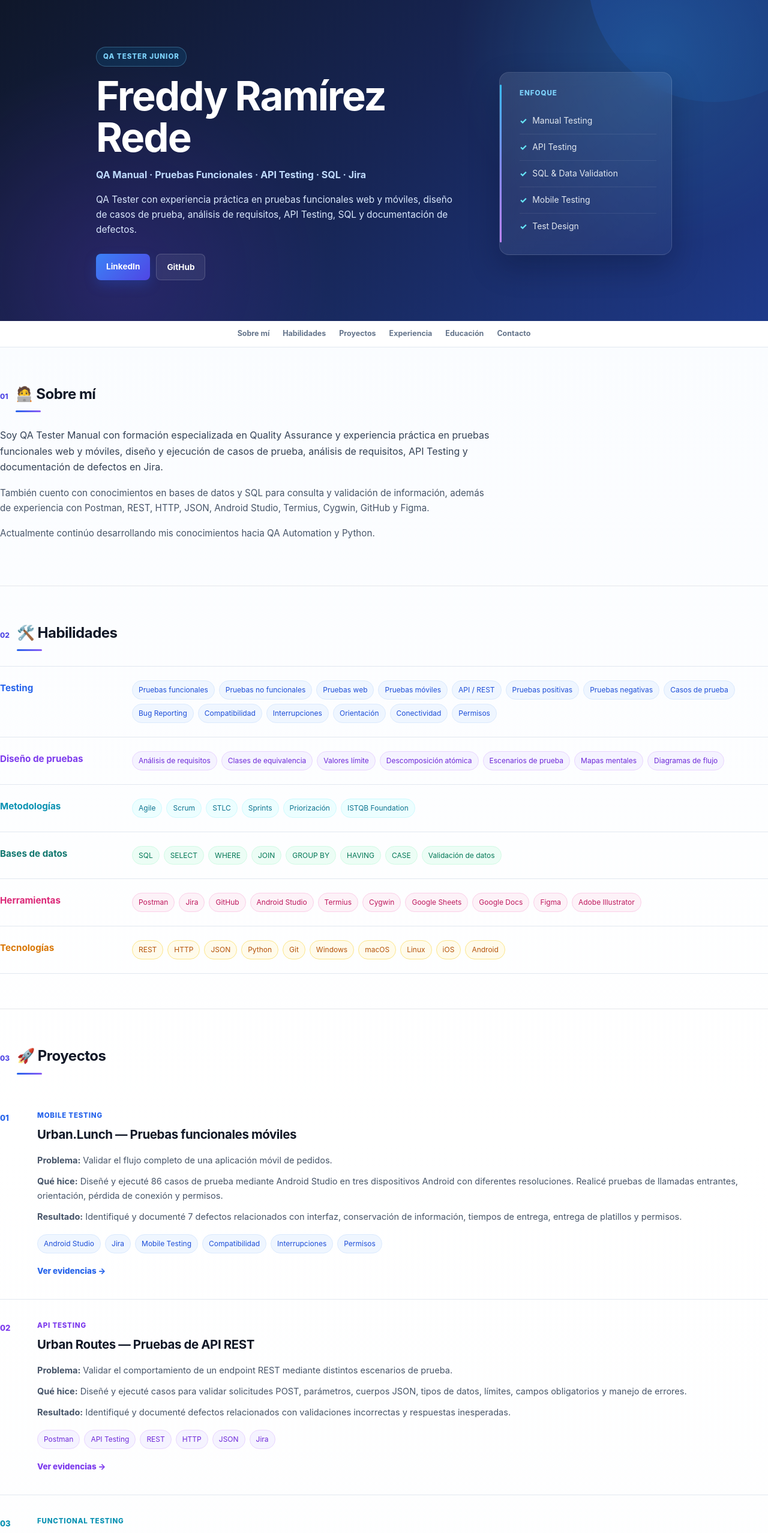
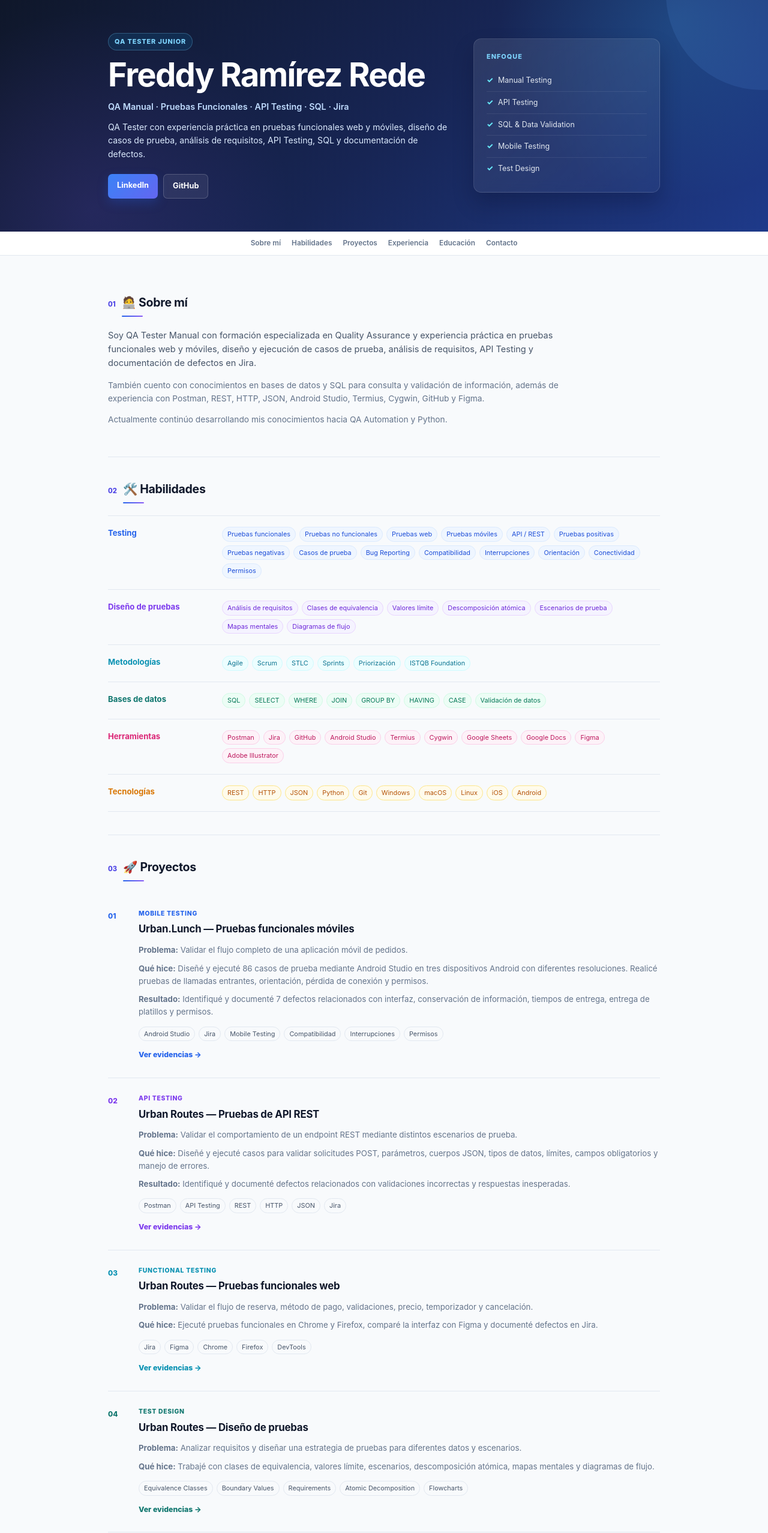
Before and after one commit to yizzitt/portfolio-qa, a plain HTML site: page index.html in a window 1280 px wide. Shown: the top 2555 px of the page at 60% size. Drawn offline with Linux system fonts and the light colour scheme.

Commit message:
Update style.css

```diff
--- a/style.css
+++ b/style.css
@@ -1,5 +1,5 @@
 /* =========================================================
-   BASE
+   RESET
    ========================================================= */
 
 * {
@@ -12,16 +12,8 @@ html {
 
 body {
     margin: 0;
-
-    background:
-        linear-gradient(
-            180deg,
-            #f8fbff 0%,
-            #ffffff 35%,
-            #f8fafc 100%
-        );
-
-    color: #1f2937;
+    background: #f8fafc;
+    color: #1e293b;
 
     font-family:
         Inter,
@@ -32,20 +24,16 @@ body {
         Arial,
         sans-serif;
 
-    line-height: 1.65;
+    line-height: 1.6;
 }
 
 a {
-    color: #2563eb;
     text-decoration: none;
-}
-
-a:hover {
-    text-decoration: none;
+    color: inherit;
 }
 
 .container {
-    width: min(960px, calc(100% - 40px));
+    width: min(920px, calc(100% - 40px));
     margin: 0 auto;
 }
 
@@ -56,76 +44,70 @@ a:hover {
 
 .hero {
     position: relative;
-
     overflow: hidden;
 
     background:
         radial-gradient(
-            circle at 85% 15%,
-            rgba(56, 189, 248, 0.22),
-            transparent 28%
+            circle at 88% 10%,
+            rgba(56, 189, 248, 0.18),
+            transparent 25%
         ),
         radial-gradient(
-            circle at 15% 85%,
-            rgba(124, 58, 237, 0.18),
-            transparent 30%
+            circle at 12% 90%,
+            rgba(139, 92, 246, 0.14),
+            transparent 28%
         ),
         linear-gradient(
             135deg,
             #0f172a 0%,
-            #172554 48%,
+            #172554 52%,
             #1e3a8a 100%
         );
 
     color: white;
 }
 
-.hero::before {
+.hero::after {
     content: "";
 
     position: absolute;
 
-    width: 420px;
-    height: 420px;
+    width: 320px;
+    height: 320px;
 
-    top: -250px;
-    right: -120px;
+    right: -150px;
+    top: -170px;
 
     border-radius: 50%;
 
-    background:
-        linear-gradient(
-            135deg,
-            rgba(37, 99, 235, 0.3),
-            rgba(8, 145, 178, 0.08)
-        );
+    background: rgba(96, 165, 250, 0.12);
 }
 
 .hero-grid {
     position: relative;
-    z-index: 2;
+    z-index: 1;
 
     display: grid;
 
     grid-template-columns:
-        minmax(0, 1.7fr)
-        minmax(260px, 0.8fr);
-
-    gap: 60px;
+        minmax(0, 1.55fr)
+        minmax(250px, 0.85fr);
 
     align-items: center;
 
-    padding: 78px 0 68px;
+    gap: 42px;
+
+    padding: 55px 0;
 }
 
 .eyebrow {
     display: inline-block;
 
-    margin-bottom: 14px;
+    margin-bottom: 12px;
 
-    padding: 6px 11px;
+    padding: 5px 10px;
 
-    border: 1px solid rgba(125, 211, 252, 0.3);
+    border: 1px solid rgba(125, 211, 252, 0.28);
 
     border-radius: 999px;
 
@@ -133,10 +115,10 @@ a:hover {
 
     color: #7dd3fc;
 
-    font-size: 0.72rem;
+    font-size: 0.68rem;
     font-weight: 800;
 
-    letter-spacing: 1px;
+    letter-spacing: 0.9px;
 }
 
 .hero h1 {
@@ -144,31 +126,31 @@ a:hover {
 
     color: #ffffff;
 
-    font-size: clamp(2.5rem, 6vw, 4.2rem);
+    font-size: clamp(2.2rem, 4.5vw, 3.4rem);
 
-    line-height: 1.03;
+    line-height: 1.05;
 
-    letter-spacing: -2px;
+    letter-spacing: -1.7px;
 }
 
 .hero-role {
-    margin: 15px 0;
+    margin: 12px 0;
 
     color: #bfdbfe;
 
-    font-size: 1rem;
+    font-size: 0.9rem;
 
-    font-weight: 650;
+    font-weight: 600;
 }
 
 .hero-description {
-    max-width: 680px;
+    max-width: 610px;
 
-    margin: 0 0 27px;
+    margin: 0 0 22px;
 
     color: #dbeafe;
 
-    font-size: 0.96rem;
+    font-size: 0.88rem;
 }
 
 .hero-actions {
@@ -176,28 +158,27 @@ a:hover {
 
     flex-wrap: wrap;
 
-    gap: 10px;
+    gap: 9px;
 }
 
 .button {
     display: inline-block;
 
-    padding: 10px 17px;
+    padding: 9px 15px;
 
-    border-radius: 8px;
+    border-radius: 7px;
 
-    font-size: 0.85rem;
+    font-size: 0.8rem;
 
     font-weight: 700;
 
     transition:
         transform 0.2s ease,
-        box-shadow 0.2s ease,
-        background 0.2s ease;
+        box-shadow 0.2s ease;
 }
 
 .button:hover {
-    transform: translateY(-2px);
+    transform: translateY(-1px);
 }
 
 .button-primary {
@@ -205,82 +186,49 @@ a:hover {
         linear-gradient(
             135deg,
             #3b82f6,
-            #4f46e5
+            #6366f1
         );
 
     color: white;
 
     box-shadow:
-        0 8px 20px rgba(37, 99, 235, 0.25);
-}
-
-.button-primary:hover {
-    box-shadow:
-        0 12px 25px rgba(37, 99, 235, 0.35);
+        0 7px 18px rgba(37, 99, 235, 0.25);
 }
 
 .button-secondary {
-    border: 1px solid rgba(255, 255, 255, 0.17);
+    border: 1px solid rgba(255, 255, 255, 0.18);
 
     background: rgba(255, 255, 255, 0.07);
 
-    color: #ffffff;
-}
-
-.button-secondary:hover {
-    background: rgba(255, 255, 255, 0.13);
+    color: white;
 }
 
 .hero-card {
-    position: relative;
-
-    padding: 25px;
+    padding: 21px;
 
     border: 1px solid rgba(255, 255, 255, 0.12);
 
-    border-radius: 16px;
+    border-radius: 13px;
 
     background:
         linear-gradient(
             145deg,
             rgba(255, 255, 255, 0.10),
-            rgba(255, 255, 255, 0.04)
+            rgba(255, 255, 255, 0.035)
         );
 
     box-shadow:
-        0 20px 50px rgba(2, 6, 23, 0.25);
+        0 18px 35px rgba(2, 6, 23, 0.22);
 
-    backdrop-filter: blur(12px);
-}
-
-.hero-card::before {
-    content: "";
-
-    position: absolute;
-
-    left: 0;
-    top: 20px;
-    bottom: 20px;
-
-    width: 3px;
-
-    border-radius: 3px;
-
-    background:
-        linear-gradient(
-            180deg,
-            #38bdf8,
-            #818cf8,
-            #c084fc
-        );
+    backdrop-filter: blur(10px);
 }
 
 .hero-card-label {
-    margin: 0 0 15px 8px;
+    margin: 0 0 12px;
 
     color: #7dd3fc;
 
-    font-size: 0.72rem;
+    font-size: 0.68rem;
     font-weight: 800;
 
     letter-spacing: 1px;
@@ -288,7 +236,7 @@ a:hover {
 
 .hero-card ul {
     margin: 0;
-    padding: 0 0 0 8px;
+    padding: 0;
 
     list-style: none;
 }
@@ -296,15 +244,17 @@ a:hover {
 .hero-card li {
     display: flex;
 
-    gap: 9px;
+    align-items: center;
 
-    padding: 10px 0;
+    gap: 8px;
+
+    padding: 8px 0;
 
     border-bottom: 1px solid rgba(255, 255, 255, 0.08);
 
     color: #e2e8f0;
 
-    font-size: 0.87rem;
+    font-size: 0.78rem;
 }
 
 .hero-card li:last-child {
@@ -313,7 +263,6 @@ a:hover {
 
 .hero-card li span {
     color: #67e8f9;
-
     font-weight: 800;
 }
 
@@ -329,11 +278,11 @@ a:hover {
 
     z-index: 100;
 
-    background: rgba(255, 255, 255, 0.92);
+    background: rgba(255, 255, 255, 0.96);
 
     border-bottom: 1px solid #e2e8f0;
 
-    backdrop-filter: blur(10px);
+    backdrop-filter: blur(8px);
 }
 
 .nav-inner {
@@ -343,9 +292,9 @@ a:hover {
 
     flex-wrap: wrap;
 
-    gap: 22px;
+    gap: 18px;
 
-    padding: 11px 0;
+    padding: 10px 0;
 }
 
 .nav a {
@@ -353,11 +302,13 @@ a:hover {
 
     color: #64748b;
 
-    font-size: 0.78rem;
+    font-size: 0.74rem;
 
-    font-weight: 650;
+    font-weight: 600;
+}
 
-    transition: color 0.2s ease;
+.nav a:hover {
+    color: #2563eb;
 }
 
 .nav a::after {
@@ -367,7 +318,7 @@ a:hover {
 
     left: 0;
     right: 0;
-    bottom: -5px;
+    bottom: -4px;
 
     height: 2px;
 
@@ -385,23 +336,38 @@ a:hover {
     transition: transform 0.2s ease;
 }
 
-.nav a:hover {
-    color: #2563eb;
-}
-
 .nav a:hover::after {
     transform: scaleX(1);
 }
 
 
 /* =========================================================
-   SECCIONES
+   MAIN
+   ========================================================= */
+
+/*
+   IMPORTANTE:
+   Tu <main> no tiene class="container".
+   Por eso limitamos el ancho aquí.
+*/
+
+main {
+    width: min(920px, calc(100% - 40px));
+
+    margin: 0 auto;
+
+    padding: 25px 0 65px;
+}
+
+
+/* =========================================================
+   SECTIONS
    ========================================================= */
 
 .section {
-    padding: 58px 0;
+    padding: 38px 0;
 
-    border-bottom: 1px solid #e5e7eb;
+    border-bottom: 1px solid #e2e8f0;
 }
 
 .section-title {
@@ -409,15 +375,15 @@ a:hover {
 
     align-items: baseline;
 
-    gap: 12px;
+    gap: 10px;
 
-    margin-bottom: 25px;
+    margin-bottom: 20px;
 }
 
 .section-title > span {
     color: #4f46e5;
 
-    font-size: 0.75rem;
+    font-size: 0.7rem;
 
     font-weight: 800;
 }
@@ -425,11 +391,11 @@ a:hover {
 .section-title h2 {
     margin: 0;
 
-    color: #111827;
+    color: #0f172a;
 
-    font-size: 1.5rem;
+    font-size: 1.22rem;
 
-    letter-spacing: -0.5px;
+    letter-spacing: -0.3px;
 }
 
 .section-title h2::after {
@@ -437,12 +403,12 @@ a:hover {
 
     display: block;
 
-    width: 42px;
-    height: 3px;
+    width: 35px;
+    height: 2px;
 
-    margin-top: 8px;
+    margin-top: 6px;
 
-    border-radius: 3px;
+    border-radius: 2px;
 
     background:
         linear-gradient(
@@ -458,21 +424,21 @@ a:hover {
    ========================================================= */
 
 .prose {
-    max-width: 820px;
+    max-width: 760px;
 }
 
 .prose p {
-    margin: 0 0 17px;
+    margin: 0 0 13px;
 
-    color: #475569;
+    color: #64748b;
 
-    font-size: 0.95rem;
+    font-size: 0.86rem;
 }
 
 .prose p:first-child {
-    color: #334155;
+    color: #475569;
 
-    font-size: 1rem;
+    font-size: 0.91rem;
 }
 
 
@@ -487,13 +453,19 @@ a:hover {
 .skill-row {
     display: grid;
 
-    grid-template-columns: 190px 1fr;
+    grid-template-columns: 165px 1fr;
 
-    gap: 30px;
+    gap: 25px;
 
-    padding: 23px 0;
+    padding: 18px 0;
 
     border-bottom: 1px solid #e2e8f0;
+}
+
+.skill-row h3 {
+    margin: 0;
+
+    font-size: 0.82rem;
 }
 
 .skill-row:nth-child(1) h3 {
@@ -520,22 +492,18 @@ a:hover {
     color: #d97706;
 }
 
-.skill-row h3 {
-    margin: 0;
-
-    font-size: 0.95rem;
-}
-
 .tags {
     display: flex;
 
     flex-wrap: wrap;
 
-    gap: 7px;
+    gap: 6px;
 }
 
 .tags span {
-    padding: 5px 10px;
+    display: inline-block;
+
+    padding: 4px 8px;
 
     border: 1px solid #e2e8f0;
 
@@ -543,22 +511,15 @@ a:hover {
 
     background: #ffffff;
 
-    color: #475569;
+    color: #64748b;
 
-    font-size: 0.75rem;
+    font-size: 0.68rem;
 
-    transition:
-        transform 0.15s ease,
-        border-color 0.15s ease,
-        background 0.15s ease;
-}
-
-.tags span:hover {
-    transform: translateY(-1px);
+    line-height: 1.35;
 }
 
 
-/* Diferentes familias de colores */
+/* Colores de tags */
 
 .skill-row:nth-child(1) .tags span {
     background: #eff6ff;
@@ -598,33 +559,23 @@ a:hover {
 
 
 /* =========================================================
-   PROYECTOS
+   PROJECTS
    ========================================================= */
 
 .project {
-    position: relative;
-
     display: grid;
 
-    grid-template-columns: 42px 1fr;
+    grid-template-columns: 35px 1fr;
 
-    gap: 20px;
+    gap: 16px;
 
-    padding: 34px 0;
+    padding: 26px 0;
 
     border-top: 1px solid #e2e8f0;
-
-    transition:
-        transform 0.2s ease,
-        padding-left 0.2s ease;
 }
 
 .project:first-of-type {
     border-top: none;
-}
-
-.project:hover {
-    padding-left: 7px;
 }
 
 .project-index {
@@ -632,144 +583,63 @@ a:hover {
 
     color: #94a3b8;
 
-    font-size: 0.82rem;
+    font-size: 0.74rem;
 
     font-weight: 800;
 }
 
 .project-type {
-    margin: 0 0 5px !important;
+    margin: 0 0 4px !important;
 
-    font-size: 0.72rem !important;
+    color: #2563eb !important;
 
-    font-weight: 800;
+    font-size: 0.65rem !important;
 
-    letter-spacing: 0.8px;
+    font-weight: 800 !important;
+
+    letter-spacing: 0.7px;
 
     text-transform: uppercase;
 }
 
 .project h3 {
-    margin: 0 0 15px;
+    margin: 0 0 11px;
 
-    color: #111827;
+    color: #0f172a;
 
-    font-size: 1.28rem;
+    font-size: 1.05rem;
 
-    letter-spacing: -0.4px;
+    letter-spacing: -0.2px;
 }
 
 .project p {
-    margin: 0 0 11px;
+    margin: 0 0 9px;
 
-    color: #475569;
+    color: #64748b;
 
-    font-size: 0.91rem;
-}
-
-
-/* Colores por proyecto */
-
-.project:nth-of-type(1) .project-type,
-.project:nth-of-type(1) .evidence {
-    color: #2563eb;
-}
-
-.project:nth-of-type(2) .project-type,
-.project:nth-of-type(2) .evidence {
-    color: #7c3aed;
-}
-
-.project:nth-of-type(3) .project-type,
-.project:nth-of-type(3) .evidence {
-    color: #0891b2;
-}
-
-.project:nth-of-type(4) .project-type,
-.project:nth-of-type(4) .evidence {
-    color: #0f766e;
-}
-
-.project:nth-of-type(5) .project-type,
-.project:nth-of-type(5) .evidence {
-    color: #db2777;
-}
-
-.project:nth-of-type(6) .project-type,
-.project:nth-of-type(6) .evidence {
-    color: #d97706;
-}
-
-.project:nth-of-type(1) .project-index {
-    color: #2563eb;
-}
-
-.project:nth-of-type(2) .project-index {
-    color: #7c3aed;
-}
-
-.project:nth-of-type(3) .project-index {
-    color: #0891b2;
-}
-
-.project:nth-of-type(4) .project-index {
-    color: #0f766e;
-}
-
-.project:nth-of-type(5) .project-index {
-    color: #db2777;
-}
-
-.project:nth-of-type(6) .project-index {
-    color: #d97706;
-}
-
-.project:nth-of-type(1) .project-tags span {
-    background: #eff6ff;
-    border-color: #dbeafe;
-    color: #1d4ed8;
-}
-
-.project:nth-of-type(2) .project-tags span {
-    background: #f5f3ff;
-    border-color: #e9d5ff;
-    color: #6d28d9;
-}
-
-.project:nth-of-type(3) .project-tags span {
-    background: #ecfeff;
-    border-color: #cffafe;
-    color: #0e7490;
-}
-
-.project:nth-of-type(4) .project-tags span {
-    background: #ecfdf5;
-    border-color: #d1fae5;
-    color: #047857;
-}
-
-.project:nth-of-type(5) .project-tags span {
-    background: #fdf2f8;
-    border-color: #fbcfe8;
-    color: #be185d;
-}
-
-.project:nth-of-type(6) .project-tags span {
-    background: #fffbeb;
-    border-color: #fde68a;
-    color: #b45309;
+    font-size: 0.83rem;
 }
 
 .project-tags {
-    margin-top: 17px;
+    margin-top: 13px;
+}
+
+.project-tags span {
+    background: #f8fafc;
+
+    border-color: #e2e8f0;
+
+    color: #475569;
 }
 
 .evidence {
     display: inline-block;
 
-    margin-top: 18px;
+    margin-top: 13px;
 
-    font-size: 0.84rem;
+    color: #2563eb;
+
+    font-size: 0.77rem;
 
     font-weight: 800;
 }
@@ -779,28 +649,74 @@ a:hover {
 }
 
 
-/* SQL */
+/* =========================================================
+   COLORES POR PROYECTO
+   ========================================================= */
+
+.project:nth-of-type(1) .project-type,
+.project:nth-of-type(1) .evidence,
+.project:nth-of-type(1) .project-index {
+    color: #2563eb !important;
+}
+
+.project:nth-of-type(2) .project-type,
+.project:nth-of-type(2) .evidence,
+.project:nth-of-type(2) .project-index {
+    color: #7c3aed !important;
+}
+
+.project:nth-of-type(3) .project-type,
+.project:nth-of-type(3) .evidence,
+.project:nth-of-type(3) .project-index {
+    color: #0891b2 !important;
+}
+
+.project:nth-of-type(4) .project-type,
+.project:nth-of-type(4) .evidence,
+.project:nth-of-type(4) .project-index {
+    color: #0f766e !important;
+}
+
+.project:nth-of-type(5) .project-type,
+.project:nth-of-type(5) .evidence,
+.project:nth-of-type(5) .project-index {
+    color: #db2777 !important;
+}
+
+.project:nth-of-type(6) .project-type,
+.project:nth-of-type(6) .evidence,
+.project:nth-of-type(6) .project-index {
+    color: #d97706 !important;
+}
+
+.project:nth-of-type(7) .project-type,
+.project:nth-of-type(7) .evidence,
+.project:nth-of-type(7) .project-index {
+    color: #2563eb !important;
+}
+
+
+/* =========================================================
+   SQL
+   ========================================================= */
 
 .sql-project {
-    margin-top: 12px;
+    margin-top: 8px;
 
-    padding: 35px 25px;
+    padding: 28px 22px;
 
-    border: 1px solid #fed7aa;
+    border: 1px solid #fde68a;
 
     border-left: 4px solid #d97706;
 
-    border-radius: 12px;
+    border-radius: 10px;
 
     background:
         linear-gradient(
             135deg,
-            #fffaf0 0%,
-            #ffffff 65%
+            #fffaf0,
+            #ffffff
         );
-
-    box-shadow:
-        0 10px 25px rgba(217, 119, 6, 0.07);
 }
 
 
@@ -809,7 +725,7 @@ a:hover {
    ========================================================= */
 
 .experience-item {
-    padding: 26px 0;
+    padding: 22px 0;
 
     border-top: 1px solid #e2e8f0;
 }
@@ -831,13 +747,13 @@ a:hover {
 .experience-top h3 {
     margin: 0;
 
-    color: #111827;
+    color: #0f172a;
 
-    font-size: 1.08rem;
+    font-size: 0.96rem;
 }
 
 .experience-top span {
-    padding: 4px 9px;
+    padding: 3px 8px;
 
     border-radius: 999px;
 
@@ -845,27 +761,31 @@ a:hover {
 
     color: #6d28d9;
 
-    font-size: 0.75rem;
+    font-size: 0.68rem;
 
     font-weight: 700;
+
+    white-space: nowrap;
 }
 
-.muted {
+.experience-item p {
     color: #64748b;
+
+    font-size: 0.82rem;
 }
 
 .experience-item ul {
-    margin: 13px 0 0;
+    margin: 10px 0 0;
 
-    padding-left: 20px;
+    padding-left: 18px;
 }
 
 .experience-item li {
-    margin-bottom: 7px;
+    margin-bottom: 5px;
 
-    color: #475569;
+    color: #64748b;
 
-    font-size: 0.9rem;
+    font-size: 0.81rem;
 }
 
 
@@ -874,10 +794,6 @@ a:hover {
    ========================================================= */
 
 .education {
-    display: grid;
-
-    gap: 0;
-
     border-top: 1px solid #e2e8f0;
 }
 
@@ -886,9 +802,9 @@ a:hover {
 
     justify-content: space-between;
 
-    gap: 25px;
+    gap: 20px;
 
-    padding: 18px 0;
+    padding: 15px 0;
 
     border-bottom: 1px solid #e2e8f0;
 }
@@ -896,19 +812,23 @@ a:hover {
 .education strong {
     color: #334155;
 
-    font-size: 0.92rem;
+    font-size: 0.84rem;
 }
 
 .education span {
     color: #64748b;
 
-    font-size: 0.88rem;
+    font-size: 0.8rem;
 
     text-align: right;
 }
 
 .languages {
-    margin-top: 22px;
+    margin-top: 18px;
+
+    color: #64748b;
+
+    font-size: 0.82rem;
 }
 
 
@@ -925,15 +845,15 @@ a:hover {
 
     flex-wrap: wrap;
 
-    gap: 12px;
+    gap: 9px;
 }
 
 .contact-links a {
-    padding: 11px 15px;
+    padding: 8px 12px;
 
     border: 1px solid #dbeafe;
 
-    border-radius: 8px;
+    border-radius: 7px;
 
     background:
         linear-gradient(
@@ -944,20 +864,15 @@ a:hover {
 
     color: #334155;
 
-    font-size: 0.84rem;
+    font-size: 0.76rem;
 
     font-weight: 700;
-
-    transition:
-        transform 0.2s ease,
-        box-shadow 0.2s ease;
 }
 
 .contact-links a:hover {
-    transform: translateY(-2px);
+    border-color: #bfdbfe;
 
-    box-shadow:
-        0 8px 20px rgba(37, 99, 235, 0.08);
+    color: #2563eb;
 }
 
 
@@ -966,7 +881,7 @@ a:hover {
    ========================================================= */
 
 footer {
-    border-top: 1px solid #e5e7eb;
+    border-top: 1px solid #e2e8f0;
 
     background:
         linear-gradient(
@@ -983,11 +898,11 @@ footer {
 
     gap: 15px;
 
-    padding: 24px 0;
+    padding: 20px 0;
 
     color: #64748b;
 
-    font-size: 0.76rem;
+    font-size: 0.7rem;
 }
 
 
@@ -1000,13 +915,13 @@ footer {
     .hero-grid {
         grid-template-columns: 1fr;
 
-        gap: 30px;
+        gap: 28px;
     }
 
     .skill-row {
         grid-template-columns: 1fr;
 
-        gap: 12px;
+        gap: 10px;
     }
 
 }
@@ -1014,28 +929,29 @@ footer {
 
 @media (max-width: 600px) {
 
-    .container {
-        width: min(100% - 28px, 960px);
+    .container,
+    main {
+        width: min(100% - 28px, 920px);
     }
 
     .hero-grid {
-        padding: 58px 0 52px;
+        padding: 48px 0;
     }
 
     .hero h1 {
-        font-size: 2.5rem;
+        font-size: 2.35rem;
     }
 
     .nav-inner {
         justify-content: flex-start;
 
-        gap: 13px;
+        gap: 12px;
     }
 
     .project {
         grid-template-columns: 1fr;
 
-        gap: 5px;
+        gap: 4px;
     }
 
     .project-index {
```
